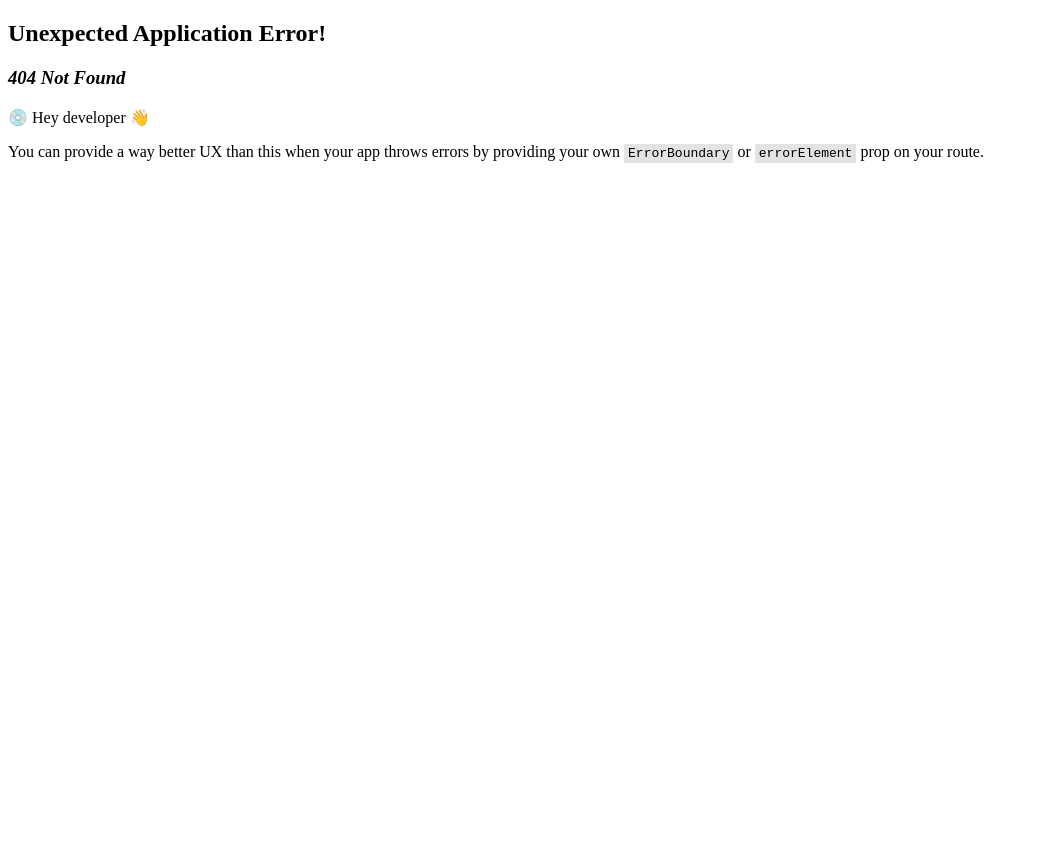
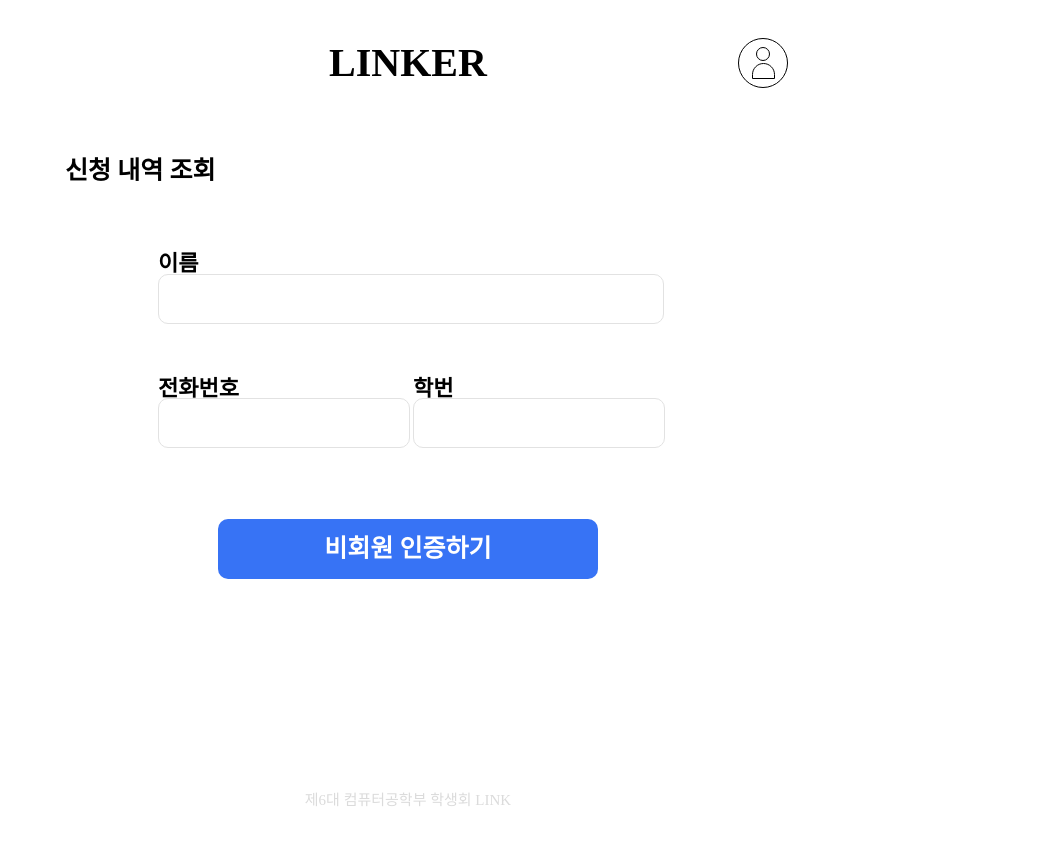
Before and after one commit to KU-CSE-LINK/Linker-Frontend, a React (Vite) app: page /check in a window 1280 px wide. Before the commit this address had no page. Shown: the top 844 px of the page, without its empty margins (0-1039 px from the left). Before the commit the page ends 800 px from the top, so only its background shows below. Built offline with nearby package versions, Linux system fonts and the light colour scheme.

Commit message:
[Design] 신청내역 조회 페이지 UI 구현

```diff
--- /dev/null
+++ b/src/pages/checkApply/CheckApply.jsx
@@ -0,0 +1,27 @@
+import { Container, Logo, ProfileImg, TitleText, BoldText, NameInput, PhoneInput, StdIdInput, ApplyButton, Host } from './CheckApply.styles';
+import Profile from '../../assets/profileIcon.svg';
+
+const CheckApply = () => {
+  return (
+    <Container>
+      <Logo>
+        LINKER
+        <ProfileImg src={Profile} alt="프로필아이콘" />
+      </Logo>
+      <TitleText>신청 내역 조회</TitleText>
+
+      <BoldText style={{ position: 'absolute', top: '237px', left: '150px' }}>이름</BoldText>
+      <NameInput type="text" />
+
+      <BoldText style={{ position: 'absolute', top: '362px', left: '150px' }}>전화번호</BoldText>
+      <PhoneInput type="text" />
+
+      <BoldText style={{ position: 'absolute', top: '362px', left: '405px' }}>학번</BoldText>
+      <StdIdInput type="text" />
+      <ApplyButton>비회원 인증하기</ApplyButton>
+      <Host>제6대 컴퓨터공학부 학생회 LINK</Host>
+    </Container>
+  );
+};
+
+export default CheckApply;
--- /dev/null
+++ b/src/pages/checkApply/CheckApply.styles.jsx
@@ -0,0 +1,91 @@
+import styled from 'styled-components';
+
+export const Container = styled.div`
+  position: relative;
+  width: 800px;
+  height: 1067px;
+`;
+
+export const Logo = styled.div`
+  position: relative;
+  padding-top: 31px;
+  text-align: center;
+  color: #000;
+  font-size: 40px;
+  font-weight: 900;
+`;
+
+export const ProfileImg = styled.img`
+  position: absolute;
+  top: 30px;
+  right: 20px;
+  cursor: pointer;
+`;
+
+export const TitleText = styled.span`
+  position: absolute;
+  top: 142px;
+  left: 57px;
+  color: #000;
+  font-size: 25px;
+  font-weight: 700;
+`;
+
+export const BoldText = styled.span`
+  color: #000;
+  font-size: 22px;
+  font-weight: 600;
+`;
+
+export const NameInput = styled.input`
+  width: 500px;
+  position: absolute;
+  top: 266px;
+  left: 150px;
+  border: 1px solid #e2e2e2;
+  border-radius: 10px;
+  height: 46px;
+  outline: none;
+
+  &:focus {
+    border: 1px solid rgba(55, 115, 245, 0.5);
+  }
+`;
+
+export const PhoneInput = styled(NameInput)`
+  width: 246px;
+  top: 390px;
+  left: 150px;
+`;
+
+export const StdIdInput = styled(NameInput)`
+  width: 246px;
+  top: 390px;
+  left: 405px;
+`;
+
+export const ApplyButton = styled.div`
+  position: absolute;
+  top: 511px;
+  left: 210px;
+  width: 380px;
+  height: 60px;
+  text-align: center;
+  border-radius: 10px;
+  background: #3773f5;
+  color: #fff;
+  font-size: 25px;
+  font-weight: 700;
+  line-height: 60px;
+  cursor: pointer;
+`;
+
+export const Host = styled.div`
+  position: absolute;
+  width: 100%;
+  text-align: center;
+  top: 780px;
+  color: #dbdbdb;
+  font-size: 15px;
+  font-weight: 400;
+`;
--- a/src/router/Router.jsx
+++ b/src/router/Router.jsx
@@ -1,6 +1,7 @@
 import { createBrowserRouter, RouterProvider } from 'react-router-dom';
 import Main from '../pages/Main';
 import Rental from '../pages/rental/Rental';
+import CheckApply from '../pages/checkApply/CheckApply';
 const Router = () => {
   const router = createBrowserRouter([
     {
@@ -11,6 +12,10 @@ const Router = () => {
       path: '/rental',
       element: <Rental />,
     },
+    {
+      path: '/check',
+      element: <CheckApply />,
+    },
   ]);
 
   return <RouterProvider router={router} />;
```
